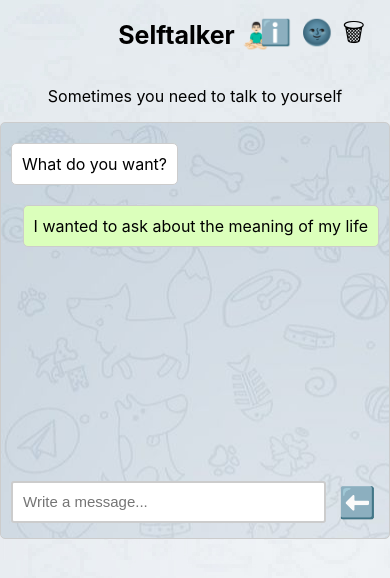
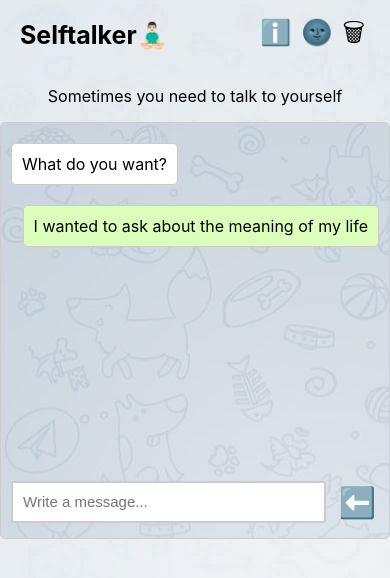
Before and after one commit to shmlkv/selftalker, a React (Create React App) app: page / in a window 390 px wide. Shown: the top 578 px of the page. Built offline with nearby package versions, Linux system fonts and the light colour scheme.

Commit message:
small fix

```diff
--- a/src/index.css
+++ b/src/index.css
@@ -92,9 +92,11 @@ button {
   border-radius: 3px;
 }
 
-@media (max-width: 500px) {
+@media (max-width: 700px) {
   h1 {
     font-size: 25px;
+    display: flex;
+    padding-left: 20px;
   }
   .chat_messages {
     height: 40vh;
```
